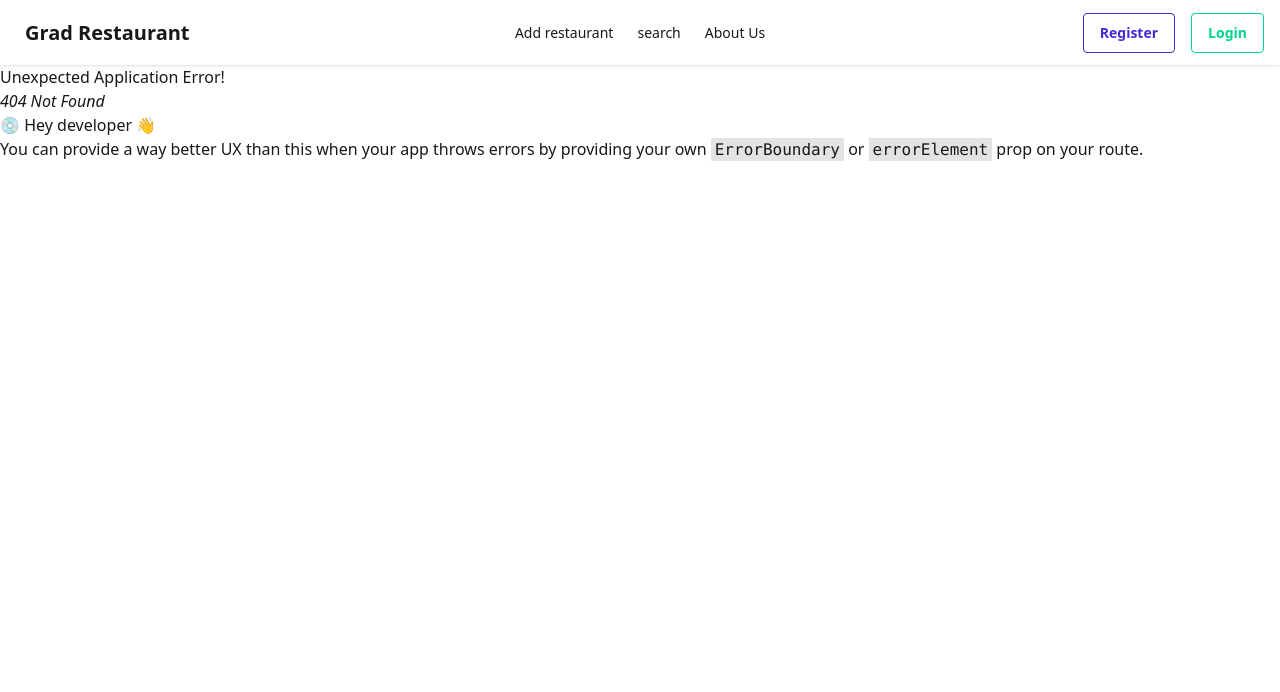
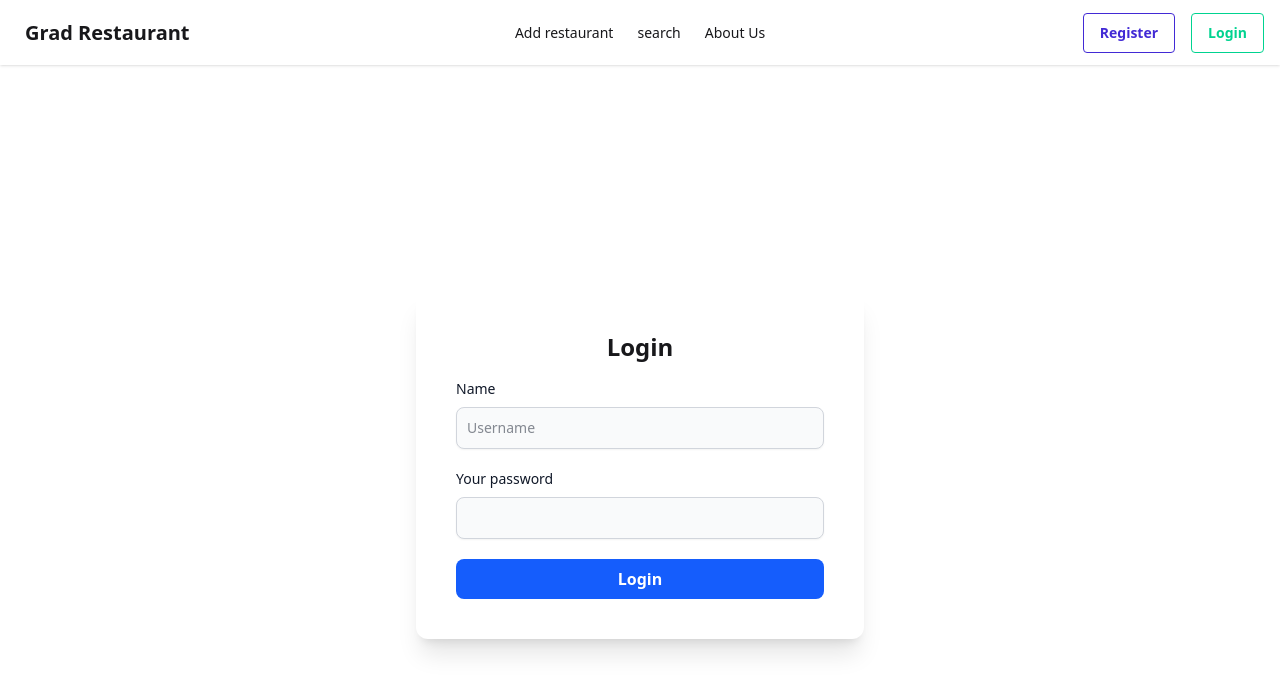
Before and after one commit to BoonruksaBL036/Restaruant-Docker-auth, a React (Vite) app in the folder client/: page /login in a window 1280 px wide. Before the commit this address had no page. Shown: the top 692 px of the page. Built offline with nearby package versions, Linux system fonts and the light colour scheme.

Commit message:
addcontext

```diff
--- a/client/src/Component/Navbar.jsx
+++ b/client/src/Component/Navbar.jsx
@@ -1,7 +1,10 @@
 import React from "react";
 import { Link } from "react-router";
+import { useAuthContext } from "../context/AuthContext";
+import UserProfile from "./UserProfile";
 
 const Navbar = () => {
+  const { user } = useAuthContext();
   const menuItem = [
     { id: 1, name: "Add restaurant", url: "/add" },
     {
@@ -15,6 +18,7 @@ const Navbar = () => {
       url: "/",
     },
   ];
+
   return (
     <div className="navbar bg-base-100 shadow-sm">
       <div className="navbar-start">
@@ -60,12 +64,16 @@ const Navbar = () => {
           ))}
         </ul>
       </div>
-      <div className="navbar-end">
-        <a href='/register' className="btn btn-outline btn-primary mx-2">
-          Register
-        </a>
-        <button className="btn btn-outline btn-success mx-2">Login</button>
-      </div>
+        {!user? (
+        <div className="navbar-end">
+          <a href='/register' className="btn btn-outline btn-primary mx-2">
+            Register
+          </a>
+          <a href='/login'className="btn btn-outline btn-success mx-2">Login</a>
+        </div>
+        ) : (
+          <UserProfile/>
+        )}
     </div>
   );
 };
--- /dev/null
+++ b/client/src/Component/UserProfile.jsx
@@ -0,0 +1,45 @@
+import React from "react";
+import { useAuthContext } from "../context/AuthContext";
+
+const UserProfile = () => {
+  const { logout } = useAuthContext();
+
+  const handleLogOut = () => {
+    logout();
+  };
+  return (
+    <div className="navbar-end dropdown dropdown-end">
+      <div
+        tabIndex={0}
+        role="button"
+        className="btn btn-ghost btn-circle avatar"
+      >
+        <div className="w-10 rounded-full">
+          <img
+            alt="Tailwind CSS Navbar component"
+            src="https://img.daisyui.com/images/stock/photo-1534528741775-53994a69daeb.webp"
+          />
+        </div>
+      </div>
+      <ul
+        tabIndex={0}
+        className="menu menu-sm dropdown-content bg-base-100 rounded-box z-1 mt-3 w-52 p-2 shadow"
+      >
+        <li>
+          <a className="justify-between">
+            Profile
+            <span className="badge">New</span>
+          </a>
+        </li>
+        <li>
+          <a>Settings</a>
+        </li>
+        <li>
+          <a onClick={handleLogOut}>Logout</a>
+        </li>
+      </ul>
+    </div>
+  );
+};
+
+export default UserProfile;
--- /dev/null
+++ b/client/src/context/AuthContext.jsx
@@ -0,0 +1,29 @@
+import { useState, useContext, createContext, useEffect } from "react";
+import AuthService from "../service/auth.service";
+import TokenService from "../service/token.service";
+
+const AuthContext = createContext(null)
+export const AuthProvider = ({children}) => {
+    const [user, setUser] = useState(getUser);
+    const login = (user) => setUser(user);
+    const logout = () => {
+        AuthService.logout();
+        setUser(null);
+    };
+
+    useEffect(() => {
+        TokenService.setUser(user);
+    },[user]);
+
+    function getUser () {
+        const currentUser = TokenService.getUser();
+        return currentUser;
+    };
+
+    return(
+        <AuthContext.Provider value={{user, login ,logout}}>
+            {children}
+        </AuthContext.Provider>
+    );
+};
+export const useAuthContext = () => useContext(AuthContext);
--- a/client/src/main.jsx
+++ b/client/src/main.jsx
@@ -4,10 +4,13 @@ import "./index.css";
 import router from "./routes/Router";
 import { RouterProvider } from "react-router";
 import Navbar from "./Component/Navbar";
+import { AuthProvider } from "./context/AuthContext";
 
 createRoot(document.getElementById("root")).render(
   <StrictMode>
-    <Navbar />
-    <RouterProvider router={router} />
+    <AuthProvider>
+      <Navbar />
+      <RouterProvider router={router} />
+    </AuthProvider>
   </StrictMode>
 );
--- a/client/src/pages/Add.jsx
+++ b/client/src/pages/Add.jsx
@@ -1,4 +1,6 @@
 import React, { useState } from "react";
+import RestaurantService from "../service/restaurant.service";
+
 
 const Add = () => {
   const [restaurant, setRestaurant] = useState({
@@ -12,14 +14,9 @@ const Add = () => {
   };
   const handleSubmit = async () => {
     try {
-      const response = await fetch("http://localhost:5000/api/v1/restaurants", {
-        method: "POST",
-        body: JSON.stringify(restaurant),
-        headers:{
-          "Content-Type": "application/json",
-        },
-      });
-      if (response.ok) {
+      const response = await RestaurantService.insertRestaurant(restaurant);
+      console.log("RESPONSE:", response);
+      if (response.status == 200) {
         alert("Restaurant added successfully!!");
         setRestaurant({
           title: "",
@@ -28,7 +25,7 @@ const Add = () => {
         });
       }
     } catch (error) {
-      console.log(error);
+      console.log("ERROR: ", error);
     }
   };
   return (
--- /dev/null
+++ b/client/src/pages/Login.jsx
@@ -0,0 +1,94 @@
+import React, { useState, useEffect } from "react";
+import AuthService from "../service/auth.service";
+import { useNavigate } from "react-router";
+import Swal from "sweetalert2";
+
+const Login = () => {
+  const [login, setLogin] = useState({
+    username: "",
+    password: ""
+  });
+   const navigate = useNavigate();
+
+  const handleChange = (e) => {
+    const { name, value } = e.target;
+    setLogin({ ...login, [name]: value });
+  };
+  const handleSubmit = async (e) => {
+    e.preventDefault();
+    try {
+      const response = await AuthService.login(login);
+        console.log("RESPONSE: ", response);
+      if (response.status === 200) {
+        Swal.fire({
+          icon: "success",
+          title: "เข้าสู่ระบบสำเร็จ",
+          text: "ยินดีต้อนรับ!",
+        }).then(() => {
+          navigate("/");
+        });
+      }
+    } catch (error) {
+      Swal.fire({
+        icon: "error",
+        title: "เข้าสู่ระบบล้มเหลว",
+        text: error?.response?.data?.message || error.message,
+      });
+    }
+  };
+
+  return (
+    <div className="flex justify-center items-center min-h-screen bg-gradient-to-r">
+      <form className="bg-white shadow-xl rounded-xl p-10 w-full max-w-md space-y-5">
+        <h2 className="text-2xl font-bold text-center text-black-700 mb-4">
+          Login
+        </h2>
+        <div className="mb-5">
+          <label
+            htmlFor="username"
+            className="block mb-2 text-sm font-medium text-gray-900 dark:text-white"
+          >
+            Name
+          </label>
+          <input
+            type="text"
+            id="username"
+            name="username"
+            className="shadow-xs bg-gray-50 border border-gray-300 text-gray-900 text-sm rounded-lg focus:ring-blue-500 focus:border-blue-500 block w-full p-2.5 dark:bg-gray-700 dark:border-gray-600 dark:placeholder-gray-400 dark:text-white dark:focus:ring-blue-500 dark:focus:border-blue-500 dark:shadow-xs-light"
+            value={login.username}
+            onChange={handleChange}
+            placeholder="Username"
+            required
+          />
+        </div>
+
+        <div className="mb-5">
+          <label
+            htmlFor="password"
+            className="block mb-2 text-sm font-medium text-gray-900 dark:text-white"
+          >
+            Your password
+          </label>
+          <input
+            type="password"
+            id="password"
+            name="password"
+            value={login.password}
+            onChange={handleChange}
+            className="shadow-xs bg-gray-50 border border-gray-300 text-gray-900 text-sm rounded-lg focus:ring-blue-500 focus:border-blue-500 block w-full p-2.5 dark:bg-gray-700 dark:border-gray-600 dark:placeholder-gray-400 dark:text-white dark:focus:ring-blue-500 dark:focus:border-blue-500 dark:shadow-xs-light"
+            required
+          />
+        </div>
+        <button
+          type="submit"
+          className="w-full bg-blue-600 hover:bg-blue-700 text-white font-semibold py-2 px-4 rounded-lg transition duration-200"
+          onClick={handleSubmit}
+        >
+          Login
+        </button>
+      </form>
+    </div>
+  );
+}
+
+export default Login
--- a/client/src/pages/Register.jsx
+++ b/client/src/pages/Register.jsx
@@ -1,9 +1,10 @@
 import React, { useState, useEffect } from "react";
+import AuthService from "../service/auth.service";
 
 function Register() {
   const [register, setRegister] = useState({
     username: "",
-    fullname: "",
+    fullName: "",
     email: "",
     password: "",
     repeatPassword: "",
@@ -11,7 +12,7 @@ function Register() {
 
   const handleChange = (e) => {
     const { name, value } = e.target;
-    setRegister((prev) => ({ ...prev, [name]: value }));
+    setRegister({ ...register, [name]: value });
   };
   const handleSubmit = async (e) => {
     e.preventDefault();
@@ -19,38 +20,34 @@ function Register() {
       alert("Passwords do not match!");
       return;
     }
-
     try {
-      const response = await fetch(
-        "http://localhost:5000/api/v1/auth/register",
-        {
-          method: "POST",
-          headers: { "Content-Type": "application/json" },
-          body: JSON.stringify({
-            username: register.username,
-            fullname: register.fullname,
-            email: register.email,
-            password: register.password,
-          }),
-        }
+      const newUser = await AuthService.register(
+        register.username,
+        register.fullName,
+        register.email,
+        register.password
       );
-
-      if (response.ok) {
-        alert("Register successful!");
-        setRegister({
-          username: "",
-          fullname: "",
-          email: "",
-          password: "",
-          repeatPassword: "",
+      if (newUser.status === 200) {
+        Swal.fire({
+          icon: "success",
+          title: "เข้าสู่ระบบสำเร็จ",
+          text: newUser.data.message,
+        }).then(() => {
+          setUser({
+            username: "",
+            fullName: "",
+            email: "",
+            password: "",
+          });
+        navigate("/login");
         });
-      } else {
-        const errorData = await response.json();
-        alert(`Register failed: ${errorData.message || "Unknown error"}`);
       }
     } catch (error) {
-      console.error("Error during registration:", error);
-      alert("Something went wrong. Please try again.");
+     Swal.fire({
+        icon: "error",
+        title: "เข้าสู่ระบบล้มเหลว",
+        text: error?.response?.data?.message || error.message,
+      });
     }
   };
 
@@ -62,7 +59,7 @@ function Register() {
         </h2>
         <div className="mb-5">
           <label
-            for="name"
+            htmlFor="username"
             className="block mb-2 text-sm font-medium text-gray-900 dark:text-white"
           >
             Name
@@ -70,6 +67,7 @@ function Register() {
           <input
             type="text"
             id="username"
+            name="username"
             className="shadow-xs bg-gray-50 border border-gray-300 text-gray-900 text-sm rounded-lg focus:ring-blue-500 focus:border-blue-500 block w-full p-2.5 dark:bg-gray-700 dark:border-gray-600 dark:placeholder-gray-400 dark:text-white dark:focus:ring-blue-500 dark:focus:border-blue-500 dark:shadow-xs-light"
             value={register.username}
             onChange={handleChange}
@@ -79,24 +77,25 @@ function Register() {
         </div>
         <div className="mb-5">
           <label
-            for="Full name"
+            htmlFor="fullName"
             className="block mb-2 text-sm font-medium text-gray-900 dark:text-white"
           >
             Full Name
           </label>
           <input
             type="text"
-            id="fullname"
+            id="fullName"
+            name="fullName"
             className="shadow-xs bg-gray-50 border border-gray-300 text-gray-900 text-sm rounded-lg focus:ring-blue-500 focus:border-blue-500 block w-full p-2.5 dark:bg-gray-700 dark:border-gray-600 dark:placeholder-gray-400 dark:text-white dark:focus:ring-blue-500 dark:focus:border-blue-500 dark:shadow-xs-light"
-            value={register.fullname}
+            value={register.fullName}
             onChange={handleChange}
             placeholder="full name"
             required
           />
         </div>
-        <div class="mb-5">
+        <div className="mb-5">
           <label
-            for="email"
+            htmlFor="email"
             className="block mb-2 text-sm font-medium text-gray-900 dark:text-white"
           >
             Your email
@@ -104,6 +103,7 @@ function Register() {
           <input
             type="email"
             id="email"
+            name="email"
             className="shadow-xs bg-gray-50 border border-gray-300 text-gray-900 text-sm rounded-lg focus:ring-blue-500 focus:border-blue-500 block w-full p-2.5 dark:bg-gray-700 dark:border-gray-600 dark:placeholder-gray-400 dark:text-white dark:focus:ring-blue-500 dark:focus:border-blue-500 dark:shadow-xs-light"
             value={register.email}
             onChange={handleChange}
@@ -113,7 +113,7 @@ function Register() {
         </div>
         <div class="mb-5">
           <label
-            for="password"
+            htmlFor="password"
             className="block mb-2 text-sm font-medium text-gray-900 dark:text-white"
           >
             Your password
@@ -121,6 +121,7 @@ function Register() {
           <input
             type="password"
             id="password"
+            name="password"
             value={register.password}
             onChange={handleChange}
             className="shadow-xs bg-gray-50 border border-gray-300 text-gray-900 text-sm rounded-lg focus:ring-blue-500 focus:border-blue-500 block w-full p-2.5 dark:bg-gray-700 dark:border-gray-600 dark:placeholder-gray-400 dark:text-white dark:focus:ring-blue-500 dark:focus:border-blue-500 dark:shadow-xs-light"
@@ -129,16 +130,17 @@ function Register() {
         </div>
         <div class="mb-5">
           <label
-            for="repeat-password"
+            htmlFor="repeatPassword"
             className="block mb-2 text-sm font-medium text-gray-900 dark:text-white"
           >
             Repeat password
           </label>
           <input
             type="password"
-            id="repeat-password"
+            id="repeatPassword"
+            name="repeatPassword"
+            onChange={handleChange}
             value={register.repeatPassword}
-            onChange={handleChange}
             className="shadow-xs bg-gray-50 border border-gray-300 text-gray-900 text-sm rounded-lg focus:ring-blue-500 focus:border-blue-500 block w-full p-2.5 dark:bg-gray-700 dark:border-gray-600 dark:placeholder-gray-400 dark:text-white dark:focus:ring-blue-500 dark:focus:border-blue-500 dark:shadow-xs-light"
             required
           />
@@ -150,12 +152,6 @@ function Register() {
         >
           Register new account
         </button>
-        <button
-          type="button"
-          className="w-full bg-red-500 hover:bg-red-600 text-white font-semibold py-2 px-4 rounded-lg transition duration-200"
-        >
-          Cancel
-        </button>
       </form>
     </div>
   );
--- a/client/src/pages/Update.jsx
+++ b/client/src/pages/Update.jsx
@@ -13,10 +13,16 @@ const Update = () => {
 
   //2. Get Restaurant by ID
   useEffect(() => {
-    const response = RestaurantService.getRestaurantById(id);
-    setRestaurant(response.data);
-    console.log("RESPONSE: ", response);
-    console.log("RESTO:", response.data);
+    const fetchRestaurantById = async () => {
+      try{
+        const response = await RestaurantService.getRestaurantById(id);
+        setRestaurant(response.data);
+      }catch(err) {
+        console.log(err);
+      }
+    }
+
+    fetchRestaurantById();
   }, [id]);
 
   const handlechange = (e) => {
@@ -26,17 +32,8 @@ const Update = () => {
 
   const handleSubmit = async () => {
     try {
-      const response = await fetch(
-        "http://localhost:5000/api/v1/restaurants/" + id,
-        {
-          method: "PUT",
-          body: JSON.stringify(restaurant),
-          headers: {
-            "Content-Type": "application/json",
-          },
-        }
-      );
-      if (response.ok) {
+      const response = await RestaurantService.editRestaurantById(id, restaurant);
+      if (response.status == 200) {
         alert("Restaurant updated successfully!!");
         setRestaurant({
           title: "",
--- a/client/src/routes/Router.jsx
+++ b/client/src/routes/Router.jsx
@@ -3,6 +3,7 @@ import Add from "../pages/Add";
 import Home from "../pages/Home";
 import Update from "../pages/Update";
 import Register from "../pages/Register";
+import Login from "../pages/Login";
 const router = createBrowserRouter([
   {
     path: "/",
@@ -20,5 +21,10 @@ const router = createBrowserRouter([
     path: "/register",
     element: <Register />,
   }
+  ,
+  {
+    path: "/login",
+    element: <Login />,
+  }
 ]);
 export default router;
--- a/client/src/service/auth.service.js
+++ b/client/src/service/auth.service.js
@@ -3,17 +3,18 @@ import TokenService from "./token.service";
 
 const API_URL = import.meta.env.VITE_AUTH_API;
 
-const register = async (username, fullname, email, password) => {
-    return api.post(API_URL + "register", {username, fullname, email, password });
+const register = async (data) => {
+    return api.post(API_URL + "/register", data);
 };
 
-const login = async(username, password) =>{
-    const response = await api.post(API_URL + "singin", { username, password });
+const login = async(data) =>{
+    const response = await api.post(API_URL + "/signin",data);
     //saving user data to local storage
     if(!response.data.token){
         return response;
     }
     TokenService.setUser(response.data);
+    return response
 };
 
 const logout = ()=>{
@@ -26,4 +27,4 @@ const AuthService = {
     logout,
 };
 
-export default AuthService;;
+export default AuthService;
```
Also changed, not shown: 2 other files (tests, documents, lock files or other folders).
